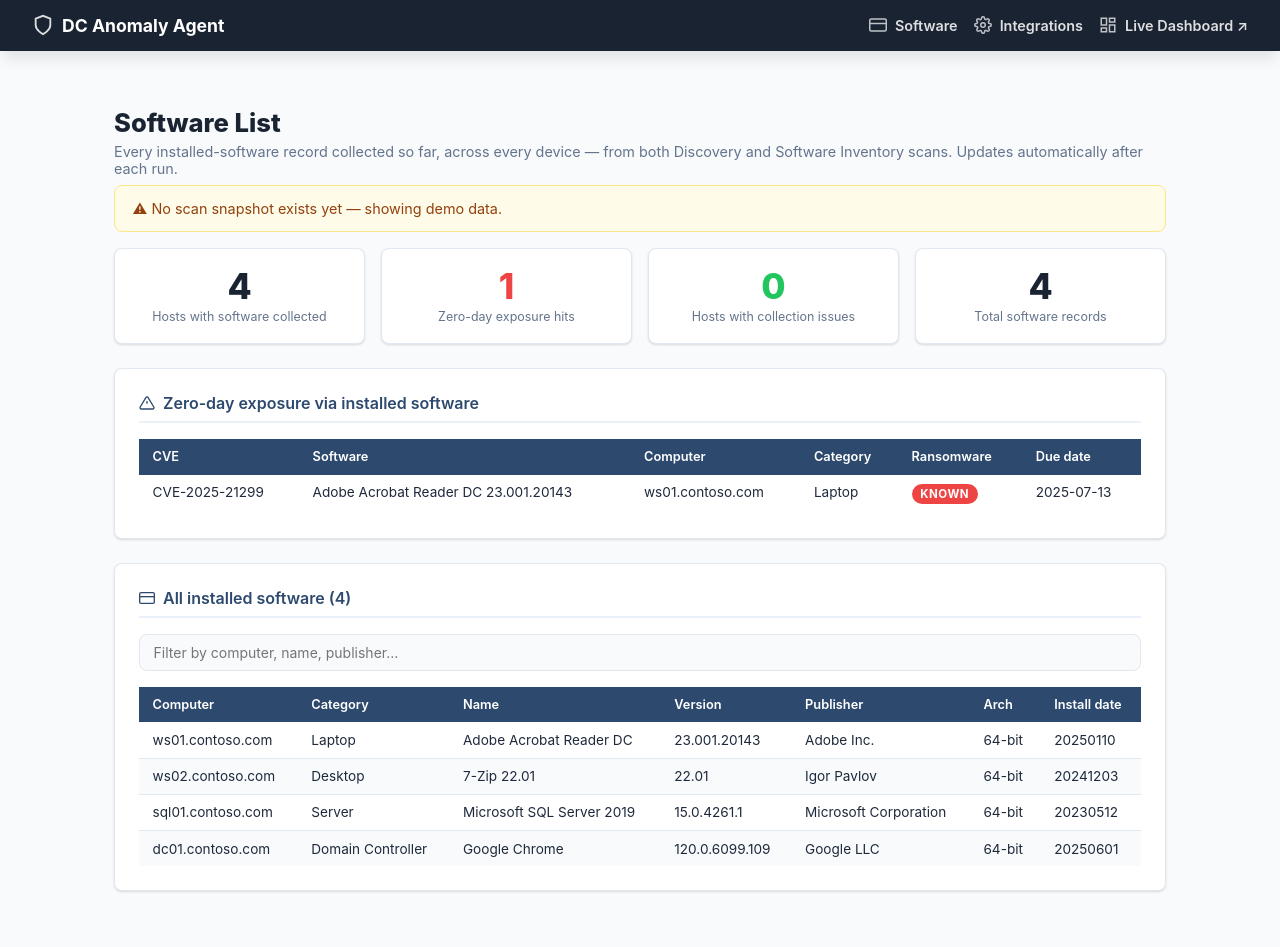
After one commit to 83avenger/AD-Agent, a Flask app: page /software in a window 1280 px wide. The commit adds this page. Run offline with Flask 3, Linux system fonts and the light colour scheme.

Commit message:
Add standalone Software List page with a collection-issues table
New /software page (nav: 'Software') is a single, always-available view
of every installed-software record across every device, instead of
clicking through devices one at a time on the dashboard. Merges the
shared scan snapshot's SoftwareInventory/VulnerableSoftware with the
live discovery inventory's CollectionNote so both Run-AnomalyScan and
Run-Discovery collection failures land in one 'why is this missing'
table - the WinRM error, or the reason it was skipped, per host.

KPI tiles: hosts with software collected, zero-day exposure count,
hosts with collection issues, total records. Client-side text filter
over the full table (computer/name/publisher).

```diff
--- a/WebApp/app.py
+++ b/WebApp/app.py
@@ -616,6 +616,41 @@ def vendor_warranty_settings():
     )
 
 
+@app.route("/software")
+def software_list():
+    """Standalone, always-available view of every collected software record across every
+    device — not tied to a specific scan run, and not limited to clicking through devices
+    one at a time on the dashboard. Also surfaces WHY a device has nothing collected yet
+    (WinRM error, or skipped because WinRM wasn't seen open during discovery), pulling
+    together both the shared scan snapshot and the live discovery inventory."""
+    data, demo = _load_snapshot()
+    all_sw = data.get("SoftwareInventory") or []
+    software = [s for s in all_sw if not s.get("Error")]
+    vulnerable = data.get("VulnerableSoftware") or []
+
+    issues = [
+        {"ComputerName": s.get("ComputerName"), "Reason": s.get("Error")}
+        for s in all_sw if s.get("Error")
+    ]
+    assets, _ = _load_discovery_inventory()
+    covered = {i["ComputerName"] for i in issues} | {s.get("ComputerName") for s in software}
+    for a in assets:
+        note = a.get("CollectionNote")
+        name = a.get("Name")
+        if note and name not in covered:
+            issues.append({"ComputerName": name, "Reason": note})
+            covered.add(name)
+
+    return render_template(
+        "software.html",
+        demo=demo,
+        software=software,
+        vulnerable=vulnerable,
+        issues=issues,
+        host_count=len({s.get("ComputerName") for s in software if s.get("ComputerName")}),
+    )
+
+
 @app.route("/discovery/run", methods=["POST"])
 def discovery_run():
     """Discovery-only run (+ software inventory by default): no anomaly, compliance,
--- a/WebApp/templates/base.html
+++ b/WebApp/templates/base.html
@@ -265,7 +265,13 @@
     </svg>
     DC Anomaly Agent
   </a>
-  <a href="/integrations" class="logo" style="margin-left:auto; font-size:.9rem; font-weight:600; opacity:.85;">
+  <a href="/software" class="logo" style="margin-left:auto; font-size:.9rem; font-weight:600; opacity:.85;">
+    <svg width="18" height="18" viewBox="0 0 24 24" fill="none" stroke="currentColor" stroke-width="2">
+      <rect x="1" y="4" width="22" height="16" rx="2"/><line x1="1" y1="10" x2="23" y2="10"/>
+    </svg>
+    Software
+  </a>
+  <a href="/integrations" class="logo" style="font-size:.9rem; font-weight:600; opacity:.85;">
     <svg width="18" height="18" viewBox="0 0 24 24" fill="none" stroke="currentColor" stroke-width="2">
       <circle cx="12" cy="12" r="3"/><path d="M19.4 15a1.65 1.65 0 00.33 1.82l.06.06a2 2 0 11-2.83 2.83l-.06-.06a1.65 1.65 0 00-1.82-.33 1.65 1.65 0 00-1 1.51V21a2 2 0 01-4 0v-.09A1.65 1.65 0 009 19.4a1.65 1.65 0 00-1.82.33l-.06.06a2 2 0 11-2.83-2.83l.06-.06A1.65 1.65 0 005 15a1.65 1.65 0 00-1.51-1H3a2 2 0 010-4h.09A1.65 1.65 0 004.6 9a1.65 1.65 0 00-.33-1.82l-.06-.06A2 2 0 117.04 4.3l.06.06A1.65 1.65 0 008.92 4.7 1.65 1.65 0 0010 3.2V3a2 2 0 014 0v.09c0 .69.4 1.32 1 1.51.63.26 1.36.12 1.82-.33l.06-.06a2 2 0 112.83 2.83l-.06.06c-.45.46-.59 1.19-.33 1.82.19.6.82 1 1.51 1H21a2 2 0 010 4h-.09a1.65 1.65 0 00-1.51 1z"/>
     </svg>
--- /dev/null
+++ b/WebApp/templates/software.html
@@ -0,0 +1,129 @@
+{% extends "base.html" %}
+{% block title %}Software List — DC Anomaly Agent{% endblock %}
+
+{% block content %}
+
+<div style="margin: 1.5rem 0 .5rem;">
+  <h1 style="font-size:1.6rem; font-weight:800; color:var(--brand-dark);">Software List</h1>
+  <p style="color:var(--muted); font-size:.9rem; margin-top:.3rem;">
+    Every installed-software record collected so far, across every device — from both
+    Discovery and Software Inventory scans. Updates automatically after each run.
+  </p>
+</div>
+
+{% if demo %}
+<div class="alert alert-demo">⚠ No scan snapshot exists yet — showing demo data.</div>
+{% endif %}
+
+<div class="score-grid">
+  <div class="score-card">
+    <div class="num">{{ host_count }}</div>
+    <div class="lbl">Hosts with software collected</div>
+  </div>
+  <div class="score-card {{ 'crit' if vulnerable else 'good' }}">
+    <div class="num">{{ vulnerable|length }}</div>
+    <div class="lbl">Zero-day exposure hits</div>
+  </div>
+  <div class="score-card {{ 'warn' if issues else 'good' }}">
+    <div class="num">{{ issues|length }}</div>
+    <div class="lbl">Hosts with collection issues</div>
+  </div>
+  <div class="score-card">
+    <div class="num">{{ software|length }}</div>
+    <div class="lbl">Total software records</div>
+  </div>
+</div>
+
+{% if issues %}
+<div class="card">
+  <div class="card-header">
+    <svg width="16" height="16" viewBox="0 0 24 24" fill="none" stroke="currentColor" stroke-width="2">
+      <circle cx="12" cy="12" r="10"/><line x1="12" y1="8" x2="12" y2="12"/><line x1="12" y1="16" x2="12.01" y2="16"/>
+    </svg>
+    Collection issues — why some devices have no software listed
+  </div>
+  <div class="tbl-wrap">
+    <table>
+      <thead><tr><th>Computer</th><th>Reason</th></tr></thead>
+      <tbody>
+        {% for i in issues %}
+        <tr><td>{{ i.ComputerName }}</td><td style="color:var(--muted); font-size:.82rem;">{{ i.Reason }}</td></tr>
+        {% endfor %}
+      </tbody>
+    </table>
+  </div>
+</div>
+{% endif %}
+
+{% if vulnerable %}
+<div class="card">
+  <div class="card-header">
+    <svg width="16" height="16" viewBox="0 0 24 24" fill="none" stroke="currentColor" stroke-width="2">
+      <path d="M12 9v4"/><path d="M10.29 3.86L1.82 18a2 2 0 001.71 3h16.94a2 2 0 001.71-3L13.71 3.86a2 2 0 00-3.42 0z"/><line x1="12" y1="17" x2="12.01" y2="17"/>
+    </svg>
+    Zero-day exposure via installed software
+  </div>
+  <div class="tbl-wrap">
+    <table>
+      <thead><tr><th>CVE</th><th>Software</th><th>Computer</th><th>Category</th><th>Ransomware</th><th>Due date</th></tr></thead>
+      <tbody>
+        {% for v in vulnerable %}
+        <tr>
+          <td>{{ v.CveId }}</td>
+          <td>{{ v.SoftwareName }} {{ v.SoftwareVersion }}</td>
+          <td>{{ v.ComputerName }}</td>
+          <td>{{ v.Category }}</td>
+          <td>{% if v.KnownRansomwareCampaignUse|lower == 'known' %}<span class="badge badge-critical">Known</span>{% else %}—{% endif %}</td>
+          <td>{{ v.DueDate or '—' }}</td>
+        </tr>
+        {% endfor %}
+      </tbody>
+    </table>
+  </div>
+</div>
+{% endif %}
+
+<div class="card">
+  <div class="card-header">
+    <svg width="16" height="16" viewBox="0 0 24 24" fill="none" stroke="currentColor" stroke-width="2">
+      <rect x="1" y="4" width="22" height="16" rx="2"/><line x1="1" y1="10" x2="23" y2="10"/>
+    </svg>
+    All installed software ({{ software|length }})
+  </div>
+  <input type="text" id="swFilter" placeholder="Filter by computer, name, publisher…"
+    style="width:100%; padding:.55rem .85rem; border:1px solid var(--border); border-radius:var(--radius);
+      font-size:.875rem; margin-bottom:1rem;" onkeyup="filterSoftware()">
+  <div class="tbl-wrap">
+    <table id="swTable">
+      <thead><tr><th>Computer</th><th>Category</th><th>Name</th><th>Version</th><th>Publisher</th><th>Arch</th><th>Install date</th></tr></thead>
+      <tbody>
+        {% for s in software %}
+        <tr>
+          <td>{{ s.ComputerName }}</td>
+          <td>{{ s.Category }}</td>
+          <td>{{ s.Name }}</td>
+          <td>{{ s.Version }}</td>
+          <td>{{ s.Publisher }}</td>
+          <td>{{ s.Architecture }}</td>
+          <td>{{ s.InstallDate }}</td>
+        </tr>
+        {% else %}
+        <tr><td colspan="7" style="text-align:center; color:var(--muted);">No software collected yet — run a Discovery or Software Inventory scan.</td></tr>
+        {% endfor %}
+      </tbody>
+    </table>
+  </div>
+</div>
+
+{% endblock %}
+
+{% block scripts %}
+<script>
+function filterSoftware(){
+  const q = document.getElementById('swFilter').value.toLowerCase();
+  document.querySelectorAll('#swTable tbody tr').forEach(row=>{
+    row.style.display = row.textContent.toLowerCase().includes(q) ? '' : 'none';
+  });
+}
+</script>
+{% endblock %}
```
